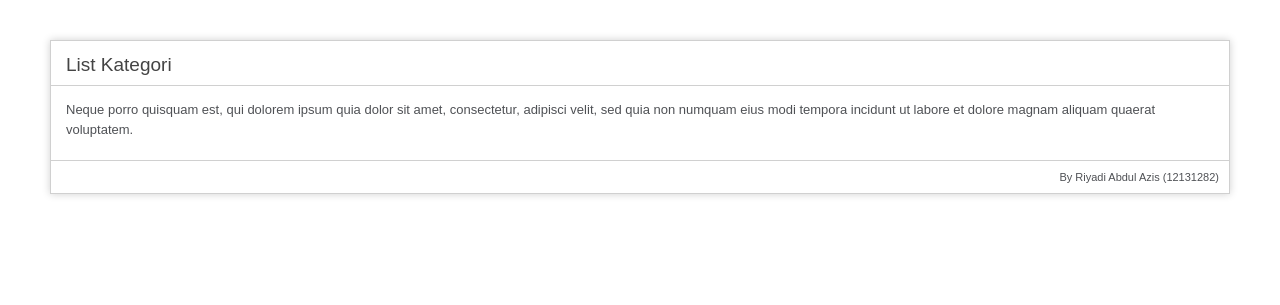
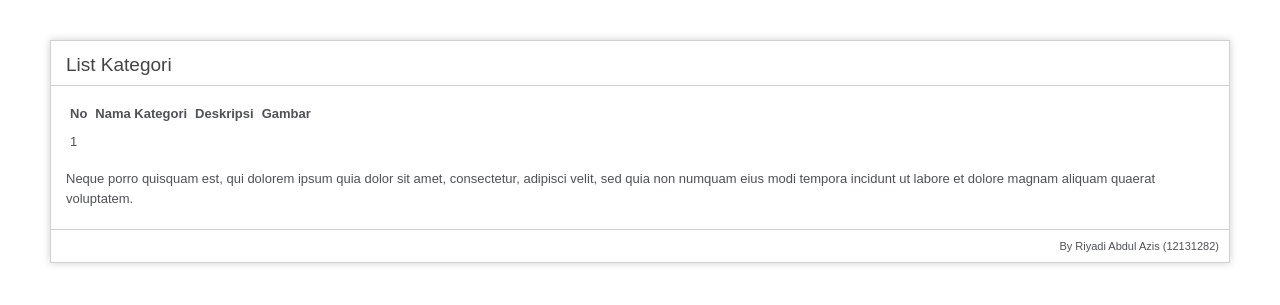
Before and after one commit to abdul19/manajemen_file, a CodeIgniter app: page /database/ in a window 1280 px wide. Shown: the top 305 px of the page. Run offline with CodeIgniter, Linux system fonts and the light colour scheme; tables that the repository leaves empty or names only in its code hold one stand-in row (values such as "Sample post").

Commit message:
nampilin kategori
nyoba nampilin dari database tabel kategori

```diff
--- a/application/controllers/Kategori.php
+++ b/application/controllers/Kategori.php
@@ -6,7 +6,10 @@ class Kategori extends CI_Controller {
 	public function index()
 	{
 		$this->load->view('header');
-		$this->load->view('view_kategori');
+		$data = $this->kategori->getAlldata();
+		$this->table->set_heading('No','Nama Kategori', 'Deskripsi','Gambar');
+		$tabel['tampil'] = $this->table->generate($data);
+		$this->load->view('view_kategori',$tabel);
 		$this->load->view('footer');
 	}
 }
--- a/application/models/Model_kategori.php
+++ b/application/models/Model_kategori.php
@@ -3,7 +3,7 @@
 
 		public function getAlldata() {
 			$data = $this->db->get("categories");
-			return $data->result();
+			return $data->result_array();
 		}
 	}
 ?>
--- a/application/views/view_kategori.php
+++ b/application/views/view_kategori.php
@@ -1,6 +1,7 @@
 	<h1>List Kategori</h1>
 
 	<div id="body">
+	<?php echo $tampil;?>
 		<p>Neque porro quisquam est, qui dolorem ipsum quia dolor sit amet,
 	consectetur, adipisci velit, sed quia non numquam eius modi
 	tempora incidunt ut labore et dolore magnam aliquam quaerat voluptatem.</p>
```
